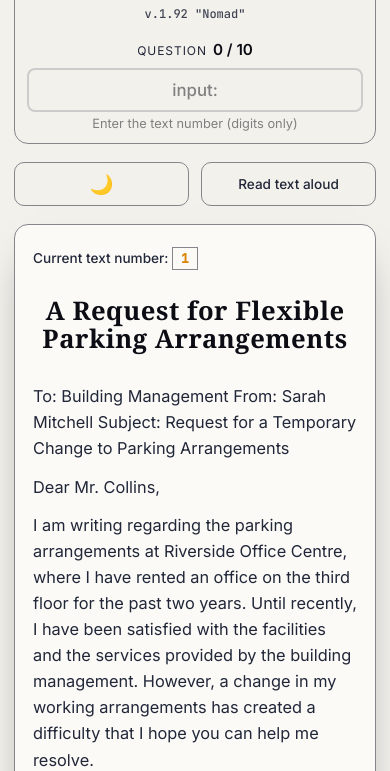
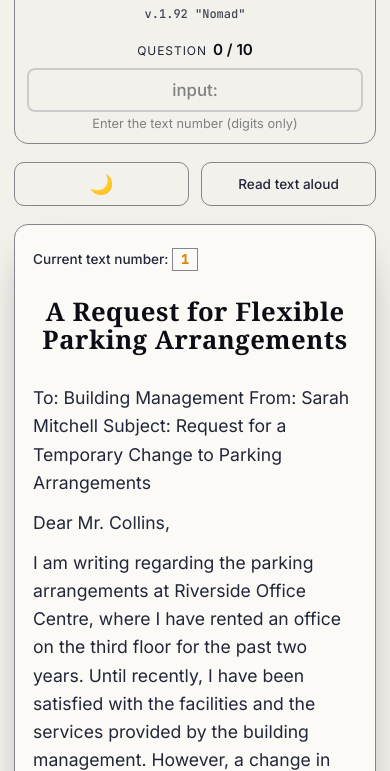
Before and after one commit to tromp86/Celpip-Passage-Quiz-by-tromp86, a plain HTML site: page index.html in a window 390 px wide. Shown: the part 73-844 px from the top of the page. Drawn offline with Linux system fonts and the light colour scheme.

Commit message:
first commit1

```diff
--- a/style.css
+++ b/style.css
@@ -654,7 +654,7 @@ padding: 2px 8px;
 
 @media (max-width: 480px) {
   .card { padding: 22px 18px 20px;
-  font-size: 1.02rem;
+  font-size: 1.10rem;
   }
 
   .footer__info {
```
